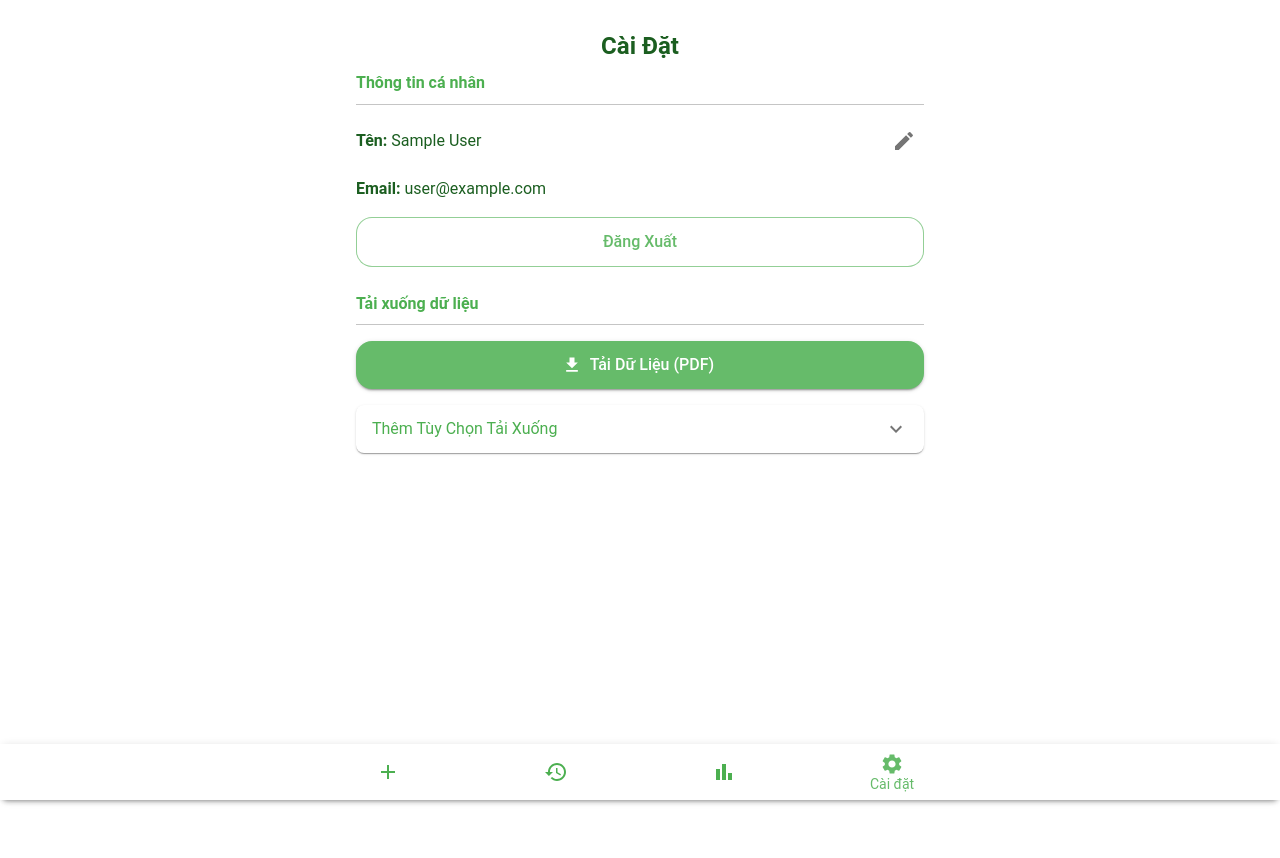
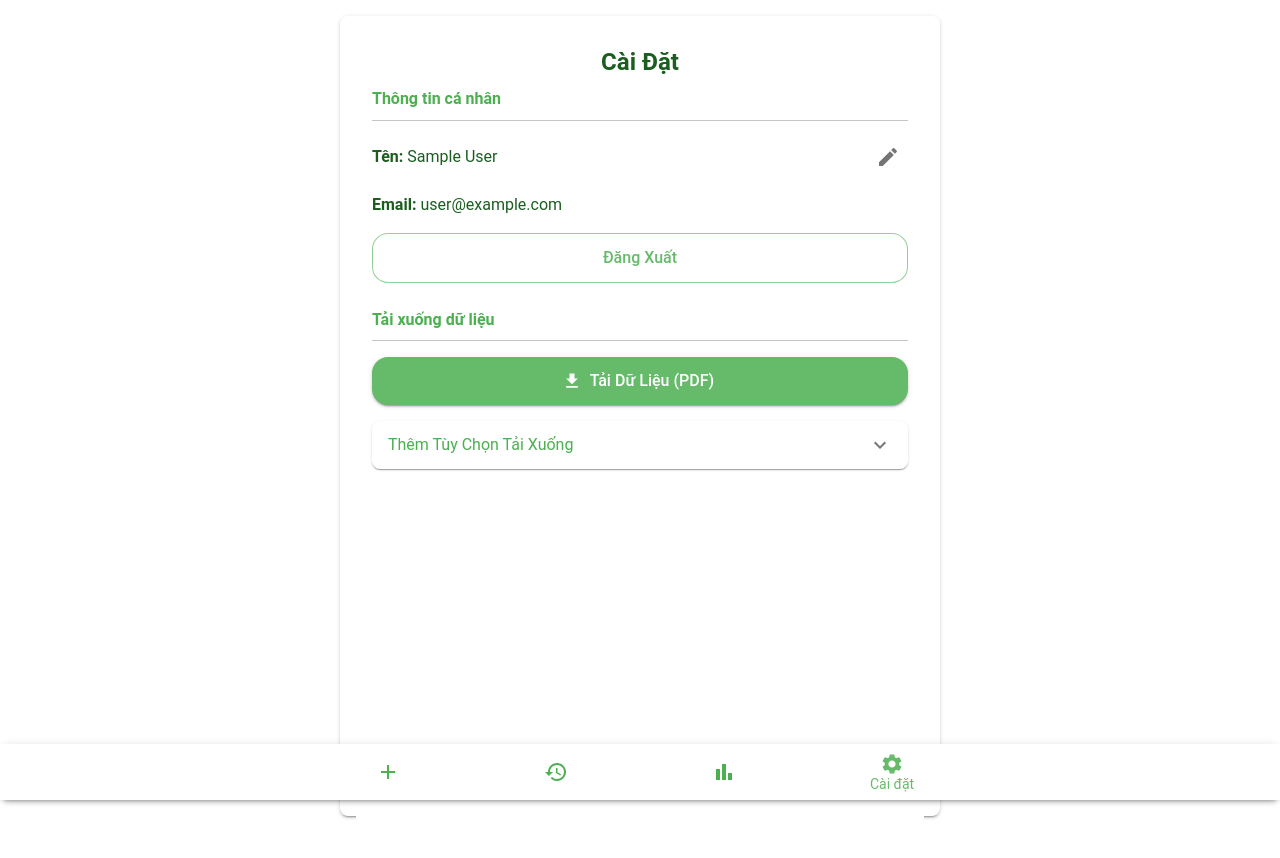
Before and after one commit to Benkaz3/chronocare, a React (Vite) app: page /dashboard/settings in a window 1280 px wide. Shown: the top 858 px of the page. Built offline with nearby package versions, Linux system fonts and the light colour scheme; no server answers; the database is empty; sample sign-in values are in the browser's storage.

Commit message:
Added css refinements for bigger screens

```diff
--- a/src/components/HistoryTable/Filters.tsx
+++ b/src/components/HistoryTable/Filters.tsx
@@ -34,14 +34,14 @@ const Filters: React.FC<FiltersProps> = ({
     <Box mb={3}>
       <Grid container spacing={2} alignItems='center'>
         {/* Status Filter */}
-        <Grid item xs={12} sm={6} md={4} lg={3}>
+        <Grid item xs={12} sm={6} md={4} lg={4}>
           <FormControl
             variant='outlined'
             size='small'
             fullWidth
-            sx={{
-              minWidth: 200,
-            }}
+            // sx={{
+            //   minWidth: 200,
+            // }}
           >
             <InputLabel id='status-filter-label'>Trạng thái</InputLabel>
             <Select
@@ -96,7 +96,7 @@ const Filters: React.FC<FiltersProps> = ({
         </Grid>
 
         {/* Reset Filters Button */}
-        <Grid item xs={12} sm={12} md={2} lg={2}>
+        <Grid item xs={12} sm={12} md={4} lg={4}>
           <Tooltip title='Bỏ lọc'>
             <Button
               variant='outlined'
@@ -107,6 +107,8 @@ const Filters: React.FC<FiltersProps> = ({
               disabled={statusFilter === 'Tất cả' && !selectedDate}
               sx={{
                 height: '100%',
+                paddingLeft: 2, // Add padding to the left
+                paddingRight: 2, // Add padding to the right
               }}
             >
               Bỏ lọc
--- a/src/components/HistoryTable/HistoryTable.tsx
+++ b/src/components/HistoryTable/HistoryTable.tsx
@@ -6,7 +6,6 @@ import {
   TableBody,
   TableContainer,
   TableRow,
-  Paper,
   Typography,
   Box,
 } from '@mui/material';
@@ -272,7 +271,7 @@ const HistoryTable: React.FC<HistoryTableProps> = ({ type, title }) => {
           selectedDate={selectedDate}
         />
       ) : (
-        <Paper>
+        <Box>
           <TableContainer>
             <Table aria-labelledby='tableTitle' size='medium'>
               <TableBody>
@@ -309,7 +308,7 @@ const HistoryTable: React.FC<HistoryTableProps> = ({ type, title }) => {
               setPage(0);
             }}
           />
-        </Paper>
+        </Box>
       )}
 
       {/* Calendar Modal */}
--- a/src/pages/Dashboard/HistoryPage.tsx
+++ b/src/pages/Dashboard/HistoryPage.tsx
@@ -1,5 +1,5 @@
 import React from 'react';
-import { Tabs, Tab, Box } from '@mui/material';
+import { Tabs, Tab, Box, Paper } from '@mui/material';
 import { useState } from 'react';
 import HistoryTable from '../../components/HistoryTable/HistoryTable';
 
@@ -11,7 +11,13 @@ const HistoryPage: React.FC = () => {
   };
 
   return (
-    <Box sx={{ width: '100%', maxWidth: 600, mx: 'auto', p: 2 }}>
+    // <Paper
+    //   elevation={2}
+    //   sx={{ width: '100%', maxWidth: 600, mx: 'auto', p: 2, height: '100vh' }}
+    // >
+    <Box
+      sx={{ width: '100%', maxWidth: 600, mx: 'auto', p: 2, height: '100vh' }}
+    >
       <Tabs
         value={tabIndex}
         onChange={handleTabChange}
@@ -26,6 +32,8 @@ const HistoryPage: React.FC = () => {
         {tabIndex === 1 && <HistoryTable type='bloodSugar' title='' />}
       </Box>
     </Box>
+
+    // </Paper>
   );
 };
 
--- a/src/pages/Dashboard/RecordPage.tsx
+++ b/src/pages/Dashboard/RecordPage.tsx
@@ -1,6 +1,16 @@
 import React from 'react';
 import RecordForm from '../../components/RecordForm';
+import { Box, Paper } from '@mui/material';
 
-const RecordPage: React.FC = () => <RecordForm />;
+const RecordPage: React.FC = () => {
+  return (
+    <Paper
+      elevation={2}
+      sx={{ width: '100%', maxWidth: 600, mx: 'auto', p: 2, height: '100vh' }}
+    >
+      <RecordForm />
+    </Paper>
+  );
+};
 
 export default RecordPage;
--- a/src/pages/Dashboard/SettingsPage.tsx
+++ b/src/pages/Dashboard/SettingsPage.tsx
@@ -15,6 +15,7 @@ import {
   Stack,
   useMediaQuery,
   useTheme,
+  Paper,
 } from '@mui/material';
 import DownloadIcon from '@mui/icons-material/Download';
 import EditIcon from '@mui/icons-material/Edit';
@@ -358,6 +359,10 @@ const SettingsPage: React.FC = () => {
   }
 
   return (
+    <Paper
+      elevation={2}
+      sx={{ width: '100%', maxWidth: 600, mx: 'auto', p: 2, height: '100vh' }}
+    >
       <Box
         p={2}
         sx={{
@@ -366,9 +371,8 @@ const SettingsPage: React.FC = () => {
           maxWidth: { xs: '100%', sm: 600 },
           width: '100%',
           margin: '0 auto',
-        // boxShadow: 1,
-        height: '100vh', // Full viewport height
-        overflowY: 'auto', // Enable vertical scrolling
+          height: '100vh',
+          overflowY: 'auto',
         }}
       >
         <Typography
@@ -592,7 +596,9 @@ const SettingsPage: React.FC = () => {
                       </Button>
 
                       {/* CSV Downloads */}
-                    <Typography variant='subtitle1'>Tải Dữ Liệu CSV</Typography>
+                      <Typography variant='subtitle1'>
+                        Tải Dữ Liệu CSV
+                      </Typography>
                       <Stack spacing={2}>
                         <Button
                           variant='outlined'
@@ -664,6 +670,7 @@ const SettingsPage: React.FC = () => {
           </Alert>
         </Snackbar>
       </Box>
+    </Paper>
   );
 };
 
--- a/src/pages/Dashboard/StatsPage.tsx
+++ b/src/pages/Dashboard/StatsPage.tsx
@@ -6,12 +6,12 @@ import BloodSugarChart from '../../components/BloodSugarChart';
 const StatsPage: React.FC = () => (
   <div>
     <Grid container spacing={3}>
-      <Grid item xs={12} md={6}>
+      <Grid item xs={12}>
         <Paper elevation={0} sx={{ padding: 1 }}>
           <BloodPressureChart />
         </Paper>
       </Grid>
-      <Grid item xs={12} md={6}>
+      <Grid item xs={12}>
         <Paper elevation={0} sx={{ padding: 1 }}>
           <BloodSugarChart />
         </Paper>
```
Lines whose indentation alone changed are shown as unchanged.
